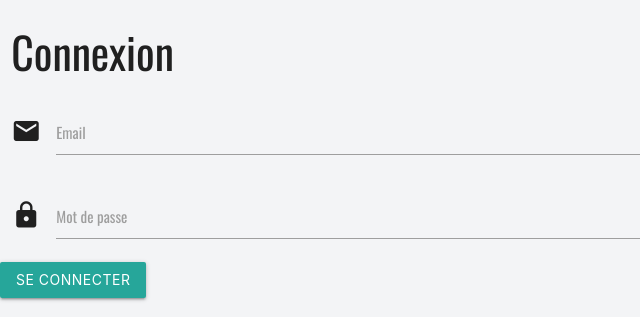
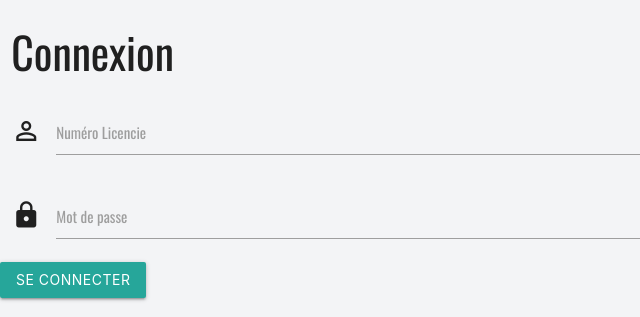
Before and after one commit to MDL-RA/maison-des-ligues, a Symfony app: template templates/security/connexion.html.twig in a window 1280 px wide. Shown: the part 284-601 px from the top of the page, without its empty margins (0-640 px from the left). Run offline with Twig, Linux system fonts and the light colour scheme; the template is opened without the code that fills it, so the values that code supplies are empty; style sheets or scripts are compiled from the project's sources; some libraries are stand-ins or nearby versions.

Commit message:
💡Ajout des commentaires sur les méthodes
Ajout des commentaires sur les méthodes

```diff
--- a/src/Controller/APIController.php
+++ b/src/Controller/APIController.php
@@ -11,6 +11,11 @@ use Symfony\Component\Routing\Annotation\Route;
 class APIController extends AbstractController {
     public function __construct(private readonly APIService $apiService, private readonly CompteRepository $compteRepository) {}
 
+    /**
+     * Méthode permettant de vérifier si un licencié existe dans la base de donnée de l'api et de l'application
+     * @param int $numlicence
+     * @return bool
+     */
     #[Route('/get/api/licencie/{numlicence}', name: 'app_infos_licencie', methods: ['GET'])]
     public function getInfoLicencie(int $numlicence): bool
     {
--- a/src/Controller/AtelierController.php
+++ b/src/Controller/AtelierController.php
@@ -13,6 +13,11 @@ use Symfony\Component\Routing\Annotation\Route;
 
 class AtelierController extends AbstractController{
 
+
+    /**
+     * Méthode permettant d'accéder à la page des ateliers
+     * @return Response
+     */
     #[Route('/ateliers', name: 'app_ateliers')]
     public function ateliers(): Response {
         return $this->render('ateliers/ateliers.html.twig');
--- a/src/Controller/VerifyEmailController.php
+++ b/src/Controller/VerifyEmailController.php
@@ -42,6 +42,12 @@ class VerifyEmailController extends AbstractController
     $this->verifyEmailHelper = $verifyEmailHelper;
 }
 
+    /**
+     * Méthode permettant d'activer le compte d'un licencié
+     * @param Request $request
+     * @param EntityManagerInterface $entityManager
+     * @return Response
+     */
     #[Route('/activer/compte/', name: 'app_verify_email')]
     public function verifyUserEmail(Request $request, EntityManagerInterface $entityManager): Response
     {
--- a/src/Form/ChangePasswordFormType.php
+++ b/src/Form/ChangePasswordFormType.php
@@ -13,6 +13,12 @@ use Symfony\Component\Validator\Constraints\Regex;
 
 class ChangePasswordFormType extends AbstractType
 {
+    /**
+     * Formulaire de réinitialisation du mot de passe
+     * @param FormBuilderInterface $builder
+     * @param array $options
+     * @return void
+     */
     public function buildForm(FormBuilderInterface $builder, array $options): void
     {
         $builder
--- a/src/Form/RegistrationFormType.php
+++ b/src/Form/RegistrationFormType.php
@@ -15,6 +15,12 @@ use Symfony\Component\Validator\Constraints\Regex;
 
 class RegistrationFormType extends AbstractType {
 
+    /**
+     * Formulaire de la création de compte
+     * @param FormBuilderInterface $builder
+     * @param array $options
+     * @return void
+     */
     public function buildForm(FormBuilderInterface $builder, array $options): void {
         $builder
                 ->add('numLicence', NumberType::class, [
--- a/templates/security/connexion.html.twig
+++ b/templates/security/connexion.html.twig
@@ -31,9 +31,9 @@
                         {% endif %}
                         <div class="row">
                             <div class="input-field col s12 ">
-                                <i class="material-icons prefix">email</i>
-                                <input id="inputUsername" type="email" name="_username" class="validate" required>
-                                <label for="inputUsername">Email</label>
+                                <i class="material-icons prefix">perm_identity</i>
+                                <input id="inputUsername" type="text" name="_username" class="validate" required>
+                                <label for="inputUsername">Numéro Licencie</label>
                             </div>
                             <div class="input-field col s12">
                                 <i class="material-icons prefix">lock</i>
```
Also changed, not shown: src/Controller/AccueilController.php (+8 -0 lines), src/Controller/ResetPasswordController.php (+13 -8 lines), src/Controller/SecurityController.php (+18 -0 lines), src/EventSubscriber/CheckEmailVerificationSubscriber.php (+9 -0 lines), src/Form/ResetPasswordRequestFormType.php (+7 -1 lines), src/Security/EmailVerifier.php (+19 -0 lines), src/Service/APIService.php (+22 -0 lines), 1 other file.
